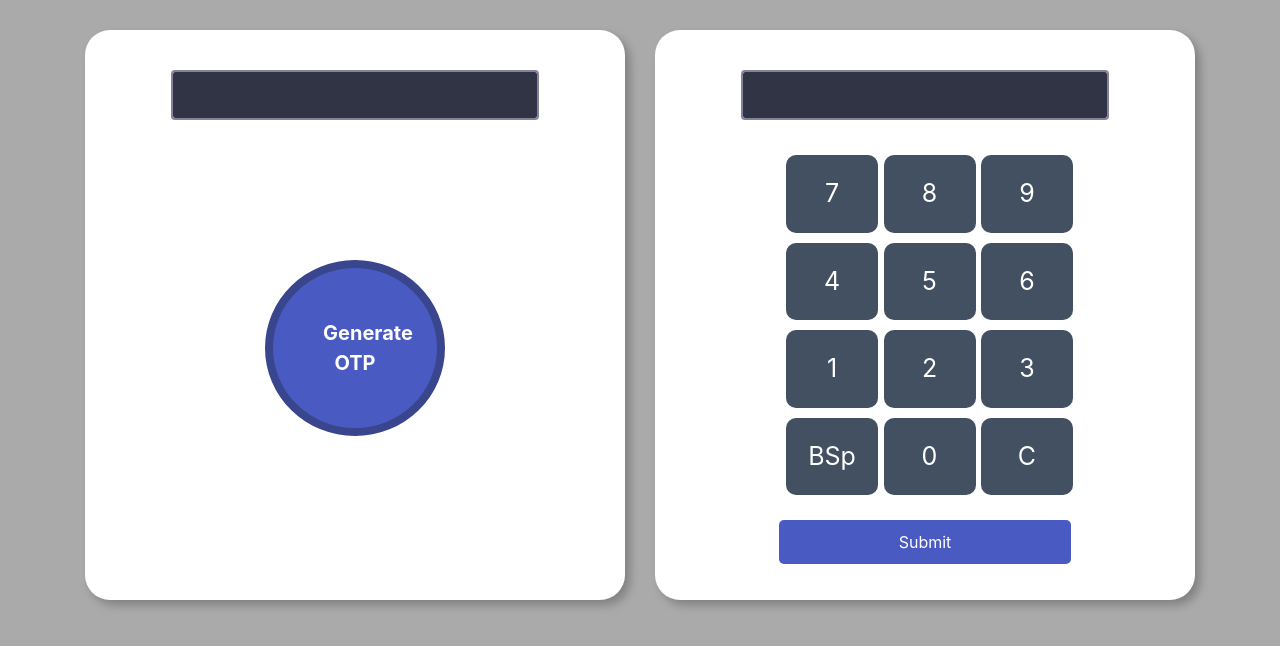
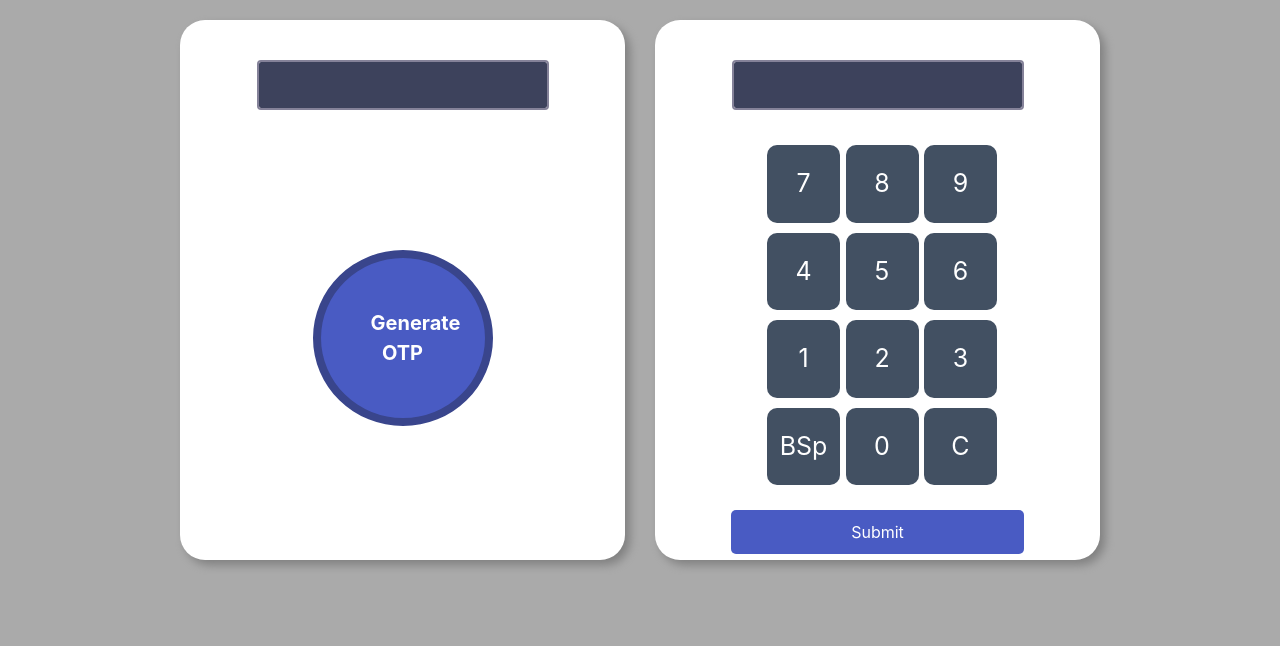
Before and after one commit to RahulGhosh305/OTP-generator, a plain HTML site: page index.html in a window 1280 px wide. Drawn offline with nearby package versions, Linux system fonts and the light colour scheme.

Commit message:
Done fixed UI

```diff
--- a/index.html
+++ b/index.html
@@ -13,14 +13,14 @@
 <body>
     <div class="container">
         <div class="row">
-            <div class="col-md-6">
+            <div class="col-md-5 offset-1">
                 <div class="pin-generator half-width">
                     <input id="otp-generate-input" class="form-control" type="text">
                     <button id="otp-generate-btn" class="generate-btn">Generate OTP</button>
                 </div>
             </div>
 
-            <div class="col-md-6">
+            <div class="col-md-5">
                 <div class="input-section half-width">
                     <input id="otp-typed" class="form-control" type="text">
                     <div class="numbers">
--- a/style.css
+++ b/style.css
@@ -6,11 +6,11 @@ body {
     height: 100vh;
 }
 .container {
-    margin-top: 30px;
+    margin-top: 20px;
 }
 
 .half-width {
-    height: 570px;
+    height: 540px;
     background: #fff;
     padding: 40px;
     text-align: center;
@@ -39,7 +39,8 @@ body {
 }
 
 input[type='text']{
-    background-color: #313444;
+    font-weight: bold;
+    background-color: #3d425c;
     padding: 10px 0px;
     color: #ffffff;
     width: 80%;
```
